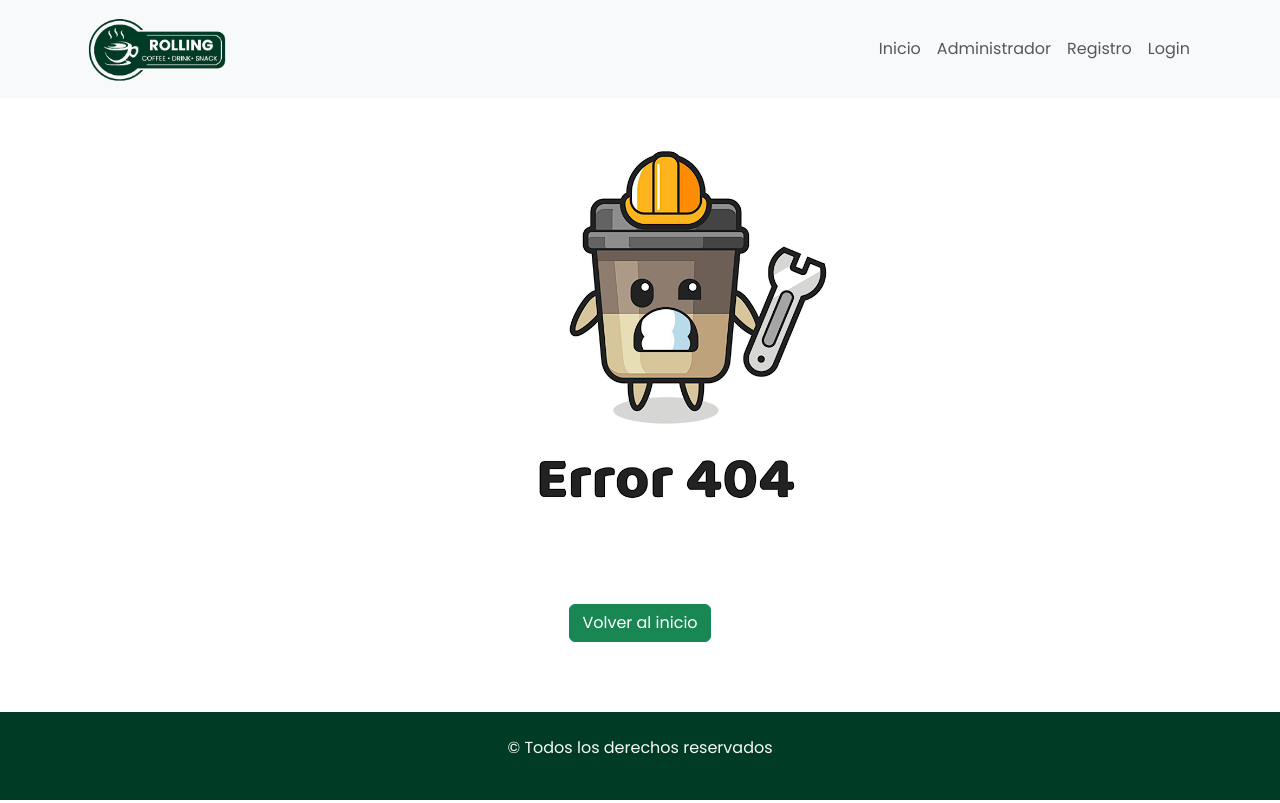
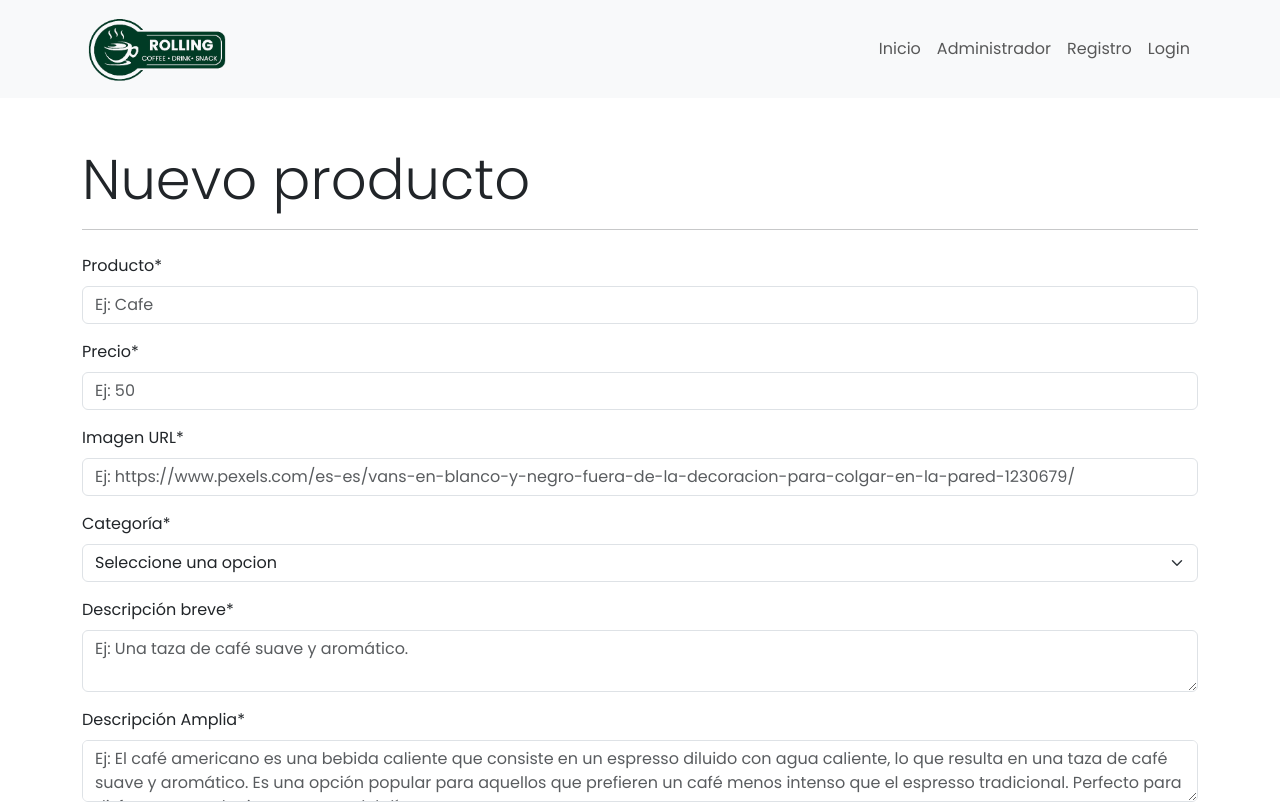
Before and after one commit to rollingcodeschool/RollingCoffee-c73i, a React (Vite) app: page /administrador/editar/1 in a window 1280 px wide. Shown: the top 803 px of the page. Built offline with nearby package versions, Linux system fonts and the light colour scheme; no server answers.

Commit message:
agregamos un props para reutilizar el componente formularioProducto

```diff
--- a/db.json
+++ b/db.json
@@ -17,6 +17,15 @@
       "categoria": "Dulce",
       "descripcion_breve": "ds dfskdfj ssssssssssssdddd",
       "descripcion_amplia": "sdddddddddddddddddd sssssssssssssssss sssssssssssssssssssssss"
+    },
+    {
+      "id": "c302",
+      "nombreProducto": "Té Verde Orgánico",
+      "precio": "1298",
+      "imagen": "https://images.pexels.com/photos/887853/pexels-photo-887853.jpeg",
+      "categoria": "Infusiones",
+      "descripcion_breve": "sdffffffffffffffffffssssssssssssssss aaaaaaa",
+      "descripcion_amplia": "sssssssssssssssss ssssssssssssssssssssssssssssssssssssssssssssssssssssssss"
     }
   ]
 }
--- a/src/App.jsx
+++ b/src/App.jsx
@@ -20,8 +20,8 @@ function App() {
         <Route exact path="/administrador"
           element={<Administrador></Administrador>}
         ></Route>
-          <Route exact path="/administrador/crear" element={<FormularioProducto></FormularioProducto>}></Route>
-        <Route exact path="/administrador/editar" element={<FormularioProducto></FormularioProducto>}></Route>
+          <Route exact path="/administrador/crear" element={<FormularioProducto editar={false}></FormularioProducto>}></Route>
+        <Route exact path="/administrador/editar/:id" element={<FormularioProducto editar={true}></FormularioProducto>}></Route>
         <Route path="*" element={<Error404></Error404>}></Route>
       </Routes>
       <Footer></Footer>
--- a/src/components/pages/producto/FormularioProducto.jsx
+++ b/src/components/pages/producto/FormularioProducto.jsx
@@ -3,32 +3,37 @@ import { useForm } from "react-hook-form";
 import { crearProductoAPI } from "../../../helpers/queries";
 import Swal from "sweetalert2";
 
-const FormularioProducto = () => {
+const FormularioProducto = ({ editar }) => {
   const {
     register,
     handleSubmit,
     formState: { errors },
-    reset
+    reset,
   } = useForm();
 
-  const productoValidado = async(producto) => {
+  const productoValidado = async (producto) => {
     console.log(producto);
+    if (editar) {
+      //agregar la logica de editar
+      console.log('aqui tengo que editar')
+    } else {
       //solicitar a la api guardar un producto nuevo
       const respuesta = await crearProductoAPI(producto);
-    if(respuesta.status === 201){
+      if (respuesta.status === 201) {
         //se creo el producto
         Swal.fire({
           title: "Producto creado",
           text: `El producto "${producto.nombreProducto}" fue creado correctamente`,
-        icon: "success"
+          icon: "success",
         });
         reset();
-    }else{
+      } else {
         Swal.fire({
           title: "Ocurrio un error",
           text: `El producto "${producto.nombreProducto}" no pudo ser creado. Intente esta operación en unos minutos`,
-        icon: "error"
+          icon: "error",
         });
+      }
     }
   };
 
```
Lines whose indentation alone changed are shown as unchanged.
